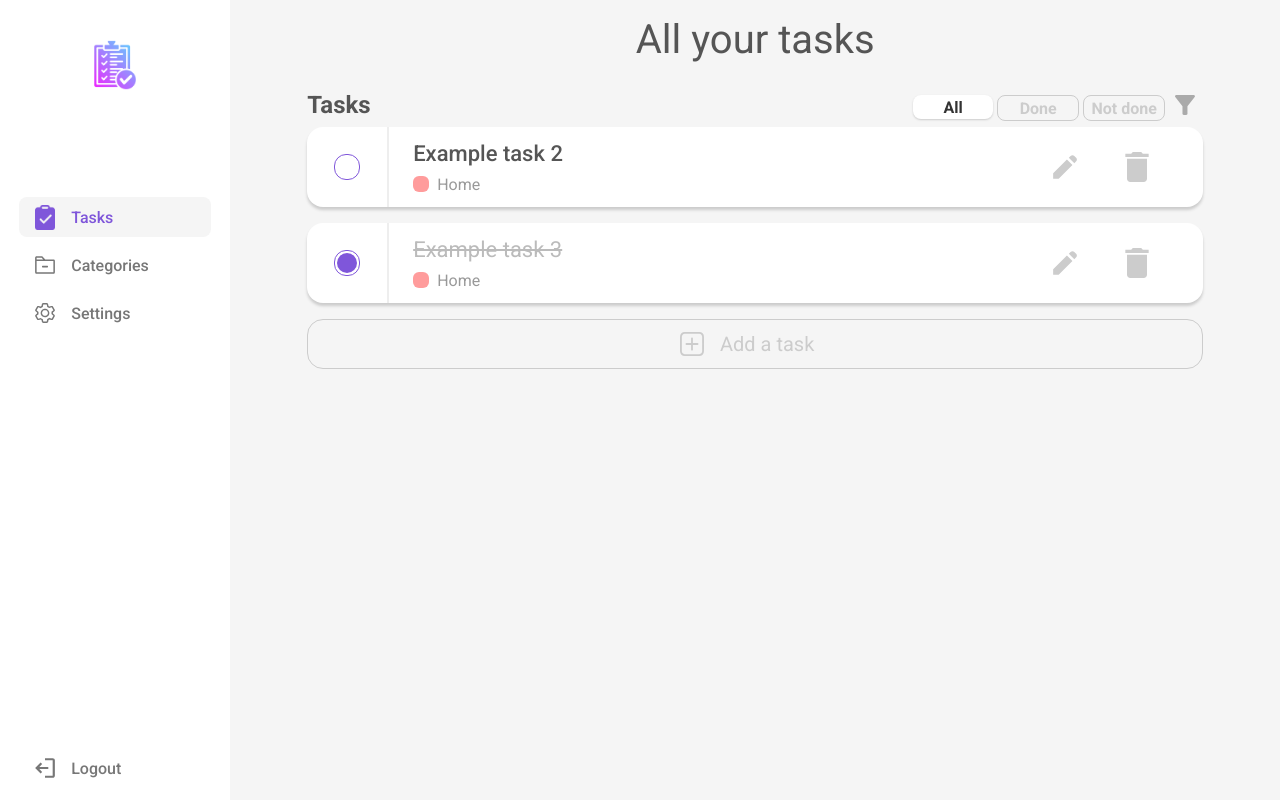
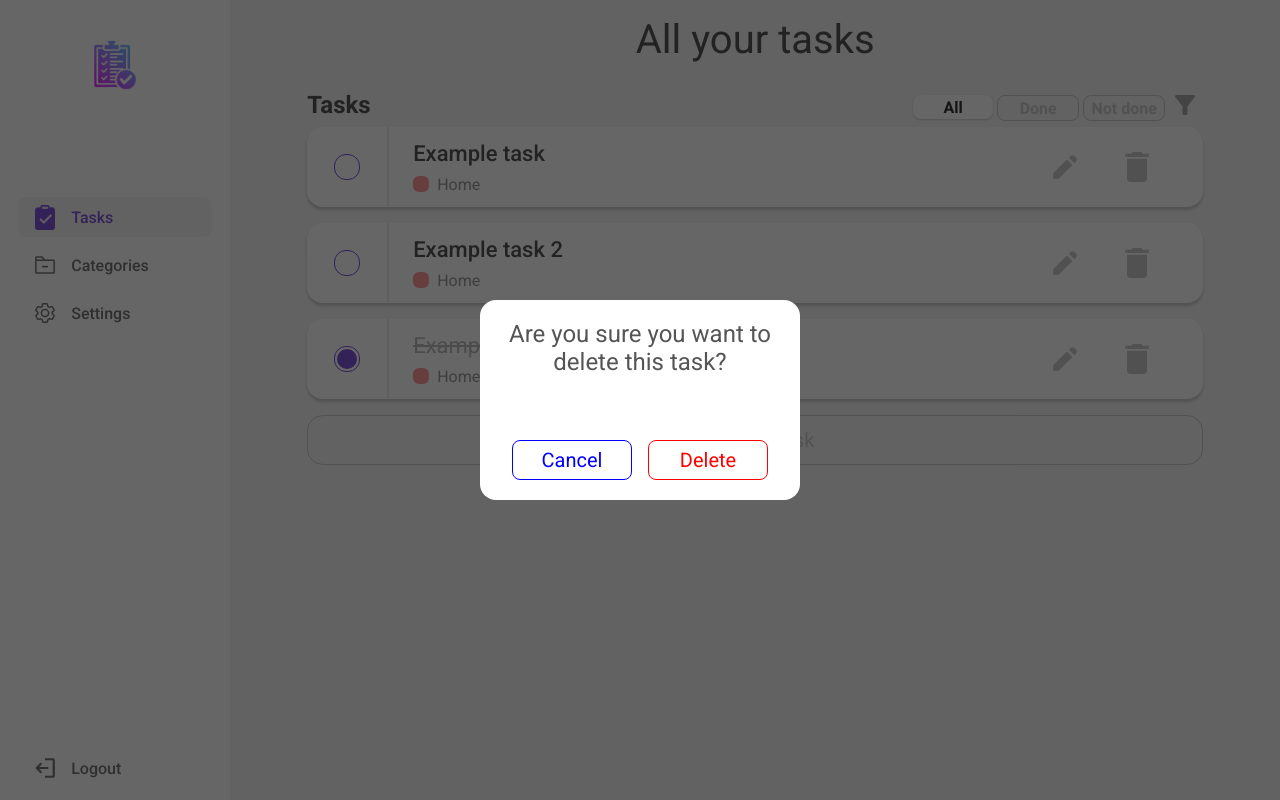
Before and after one commit to MatheusCavini/ReactJS-ToDoList, a React (Create React App) app: page / in a window 1280 px wide. Both pictures are taken after a click on the picture 1137 px from the left and 167 px from the top of the page. Built offline with nearby package versions, Linux system fonts and the light colour scheme.

Commit message:
delete modal

```diff
--- a/src/App.tsx
+++ b/src/App.tsx
@@ -3,15 +3,16 @@
 import GlobalStyle from './global'
 import Login from "./Pages/Login/index"
 import Home from './Pages/Home/index';
-import { TaskListContextProvider } from './Contexts/taskListContext';
+import ContextProviders from './contextProviders';
 
 function App() {
   return (
-    <TaskListContextProvider>
+    <ContextProviders>
       <Home></Home>
 
       <GlobalStyle/>
-    </TaskListContextProvider>
+    </ContextProviders>
+
   );
 }
 
--- /dev/null
+++ b/src/Components/DeleteModal/index.tsx
@@ -0,0 +1,41 @@
+import React from "react";
+import * as S from "./styles";
+import { DeleteType } from "../../Contexts/deleteType";
+import { DeleteContext } from "../../Contexts/deleteContext";
+import { useContext } from "react";
+import { TaskListContext } from "../../Contexts/taskListContext";
+import { TaskListType } from "../../Contexts/taskType";
+
+
+
+
+const DeleteModal:React.FC =()=>{
+    const { setShowDelete, id, setId }= useContext(DeleteContext) as DeleteType;
+    const{deleteTask} = useContext(TaskListContext) as TaskListType;
+
+    function handleCancel(){
+        setShowDelete(false);
+    };
+
+    function handleConfirm(){
+        deleteTask(id);
+        setId(0);
+        setShowDelete(false);
+
+    }
+
+
+    return(
+        <S.Background>
+            <S.Container>
+                <S.Text>Are you sure you want to delete this task?</S.Text>
+                <S.Buttons>
+                    <S.CancelButton onClick={handleCancel}>Cancel</S.CancelButton>
+                    <S.DeletButton onClick={handleConfirm}>Delete</S.DeletButton>
+                </S.Buttons>
+            </S.Container>
+        </S.Background>
+    )
+};
+
+export default DeleteModal;
--- /dev/null
+++ b/src/Components/DeleteModal/styles.ts
@@ -0,0 +1,76 @@
+import styled from "styled-components";
+
+
+export const Background = styled.div`
+    width:100vw;
+    height:100vh;
+    position:fixed;
+    z-index:3;
+    display:flex;
+    align-items:center;
+    justify-content:center;
+    background: rgba(0,0,0,0.6);
+`
+
+export const Container=styled.div`
+    width: 25vw;
+    height: 25vh;
+    background: white;
+    border-radius:16px;
+    opacity: 1;
+    display: flex;
+    flex-direction:column;
+    align-items:center;
+    justify-content: space-between;
+
+`
+
+export const Text = styled.p`
+    font-size:24px;
+    color: #555;
+    wrap: wrap;
+    text-align:center;
+    padding:20px;
+`
+
+export const Buttons = styled.div`
+    height: 80px;
+    display: flex;
+    justify-content:space-around;
+    align-items:center;
+`
+
+export const CancelButton = styled.button`
+    background: white;
+    border: 1px solid blue;
+    color: blue;
+    width: 120px;
+    height: 40px;
+    border-radius: 8px;
+    font-size: 20px;
+    margin: 8px;
+
+    &:hover{
+        border:2px solid blue;
+        font-weight:500;
+        background: #eee;
+    }
+`
+
+export const DeletButton = styled.button`
+    background: white;
+    border: 1px solid red;
+    color:red;
+    width: 120px;
+    height: 40px;
+    border-radius: 8px;
+    font-size: 20px;
+    margin: 8px;
+
+    &:hover{
+        border:2px solid red;
+        font-weight:500;
+        background: #eee;
+    }
+
+`
--- a/src/Components/TaskCard/index.tsx
+++ b/src/Components/TaskCard/index.tsx
@@ -4,6 +4,9 @@
 import Erase from "../../Img/erase.svg";
 import { TaskListContext } from "../../Contexts/taskListContext";
 import { TaskListType } from "../../Contexts/taskType";
+import { DeleteContext } from "../../Contexts/deleteContext";
+import { DeleteType } from "../../Contexts/deleteType";
+
 
 
 interface TaskCardProps{
@@ -16,17 +19,16 @@
 
 const TaskCard: React.FC<TaskCardProps> =({id, name,list, color, done})=>{
 
-    const{checkTask, deleteTask} = useContext(TaskListContext) as TaskListType;
-
-
-
+    const{setShowDelete,setId} = useContext(DeleteContext) as DeleteType;
+    const{checkTask} = useContext(TaskListContext) as TaskListType;
 
     function handleCheck(){
         checkTask(id);
     }
 
     function handleDelete(){
-        deleteTask(id);
+        setShowDelete(true);
+        setId(id);
     }
 
     return(
--- /dev/null
+++ b/src/Contexts/deleteContext.tsx
@@ -0,0 +1,21 @@
+import React, {useState, createContext, ReactNode} from "react";
+import { DeleteType } from "./deleteType";
+
+export interface ChildrenProps {
+    children: React.ReactNode;
+
+  }
+
+export const DeleteContext = createContext<DeleteType|null>(null);
+
+export const DeleteContextProvider: React.FC<ChildrenProps> = ({children}) =>{
+    const [showDelete, setShowDelete] = useState(false);
+    const [id, setId] = useState(0);
+
+    return(
+        <DeleteContext.Provider value={{showDelete, setShowDelete, id, setId}}>
+            {children}
+        </DeleteContext.Provider>
+    );
+
+}
--- /dev/null
+++ b/src/Contexts/deleteType.ts
@@ -0,0 +1,10 @@
+import React from "react";
+
+
+
+export type DeleteType ={
+    showDelete:boolean;
+    setShowDelete: Function;
+    id: number;
+    setId: Function;
+}
--- a/src/Pages/Home/index.tsx
+++ b/src/Pages/Home/index.tsx
@@ -9,14 +9,21 @@
 import TaskCard from "../../Components/TaskCard";
 import AddTask from "../../Components/AddTask";
 import { TaskListContext } from "../../Contexts/taskListContext";
-import { TaskListType, TaskProps } from "../../Contexts/taskType";
+import { TaskListType } from "../../Contexts/taskType";
 import FilterTag from "../../Components/FilterTag";
 
 
+
+
+
 import Filter from "../../Img/filter.svg";
+import { DeleteContext } from "../../Contexts/deleteContext";
+import { DeleteType } from "../../Contexts/deleteType";
+import DeleteModal from "../../Components/DeleteModal";
 
 const Home:React.FC = ()=>{
     const{taskList, doneTasks, notDoneTasks} = useContext(TaskListContext) as TaskListType;
+    const{showDelete} = useContext(DeleteContext) as DeleteType;
     const [listToDisplay, setListToDisplay] = useState(0);
     const listOfLists = [taskList, doneTasks, notDoneTasks];
 
@@ -45,11 +52,8 @@
         setDoneActive(false);
         setNotDoneActive(true);
     };
+    return(
 
-
-
-
-    return(
         <S.Page>
             <S.Sidebar>
                 <S.Img src={Logo}/>
@@ -74,8 +78,11 @@
                 {listOfLists[listToDisplay].map(task =><TaskCard id={task.id} name={task.title} list={task.categorie} color={task.color} done={task.done}/>)}
                 <AddTask></AddTask>
             </S.Main>
+            {showDelete && <DeleteModal/>}
         </S.Page>
-    )
-}
 
-export default Home
+
+    );
+};
+
+export default Home;
--- /dev/null
+++ b/src/contextProviders.tsx
@@ -0,0 +1,17 @@
+import React from "react";
+import { DeleteContextProvider } from "./Contexts/deleteContext";
+import { TaskListContextProvider } from "./Contexts/taskListContext";
+import { ChildrenProps } from "./Contexts/deleteContext";
+
+
+const ContextProviders:React.FC<ChildrenProps>=({children})=>{
+    return(
+        <TaskListContextProvider>
+            <DeleteContextProvider>
+                {children}
+            </DeleteContextProvider>
+        </TaskListContextProvider>
+    )
+};
+
+export default ContextProviders;
```
